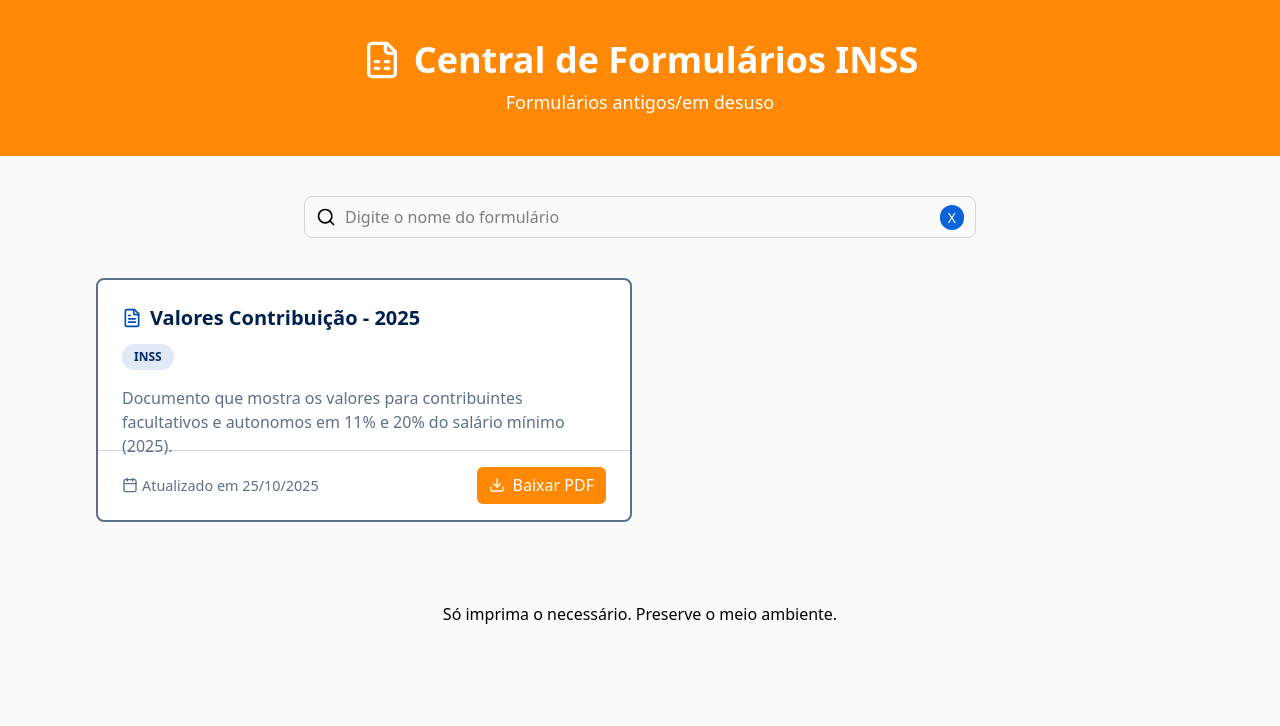
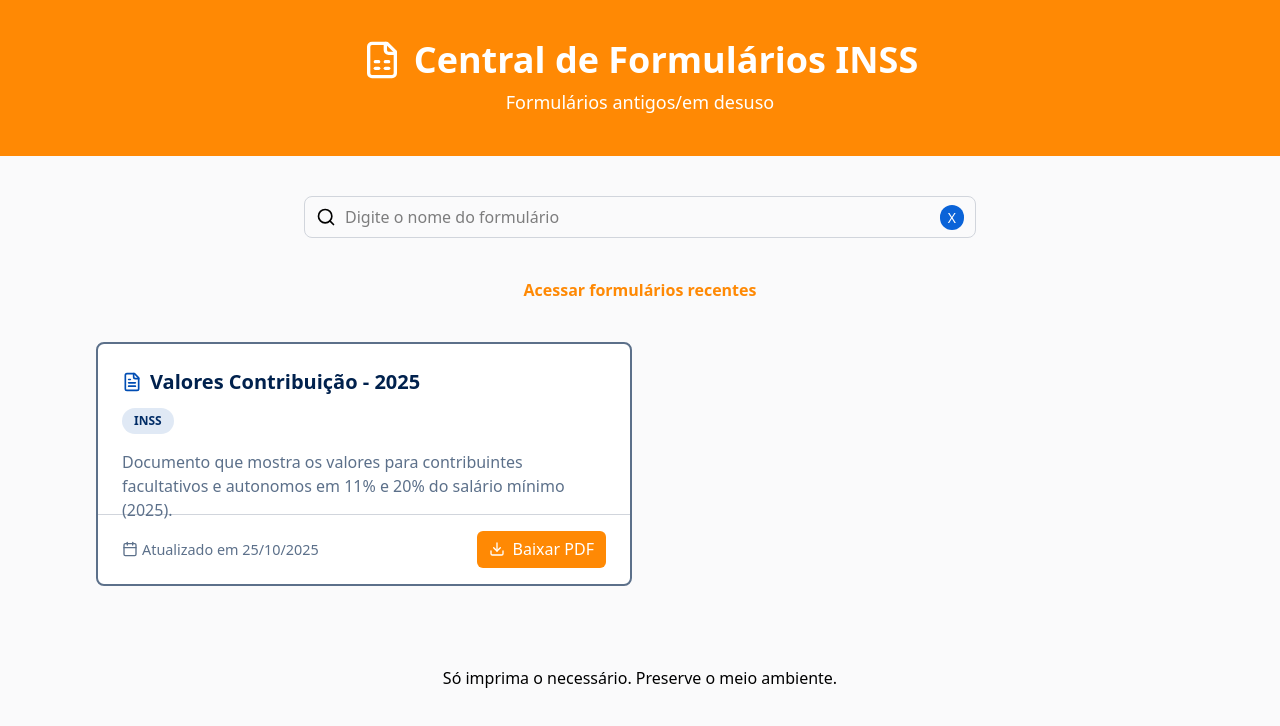
Before and after one commit to MuriloZague/inanexos, a React (Vite) app: page /antigos in a window 1280 px wide. Shown: the top 726 px of the page. Built offline with nearby package versions, Linux system fonts and the light colour scheme.

Commit message:
feat: adding a way to go back to newer forms

```diff
--- a/src/App.tsx
+++ b/src/App.tsx
@@ -30,7 +30,7 @@ const App: React.FC = () =>  {
       <Header subtitle='Todos os formulários/arquivos necessários estão aqui' blue={true} />
       <SearchBar onChange={setBusca} value={busca}/>
 
-      <a className="text-center text-blue-800 font-bold cursor-pointer hover:underline" onClick={() => navigate("/antigos")}>Acessar formulários antigos</a>
+      <a className="text-center text-blue-800 font-bold cursor-pointer hover:underline" onClick={() => navigate("/antigos")}>Acessar formulários expirados</a>
 
       {filtrados.length === 0 ? (
         <p className="text-gray-500 text-center mt-8">
--- a/src/components/Unused.tsx
+++ b/src/components/Unused.tsx
@@ -4,10 +4,12 @@ import { Card } from '../components/Card';
 import type { Formulario } from '../types';
 import React, { useEffect, useState } from "react";
 import Footer from '../components/Footer';
+import { useNavigate } from 'react-router-dom';
 
 const Unused: React.FC = () =>  {
     const [formularios, setFormularios] = useState<Formulario[]>([]);
     const [busca, setBusca] = useState("");
+    const navigate = useNavigate();
 
     useEffect(() => {
     fetch("/forms-antigos.json")
@@ -27,6 +29,8 @@ const Unused: React.FC = () =>  {
       <Header subtitle='Formulários antigos/em desuso' blue={false} />
       <SearchBar onChange={setBusca} value={busca}/>
 
+      <a className="text-center text-orange-400 font-bold cursor-pointer hover:underline" onClick={() => navigate("/")}>Acessar formulários recentes</a>
+
       {filtrados.length === 0 ? (
         <p className="text-gray-500 text-center mt-8">
           Nenhum formulário encontrado.
```
